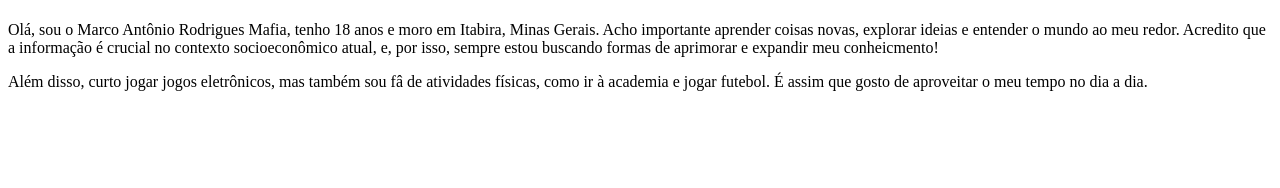
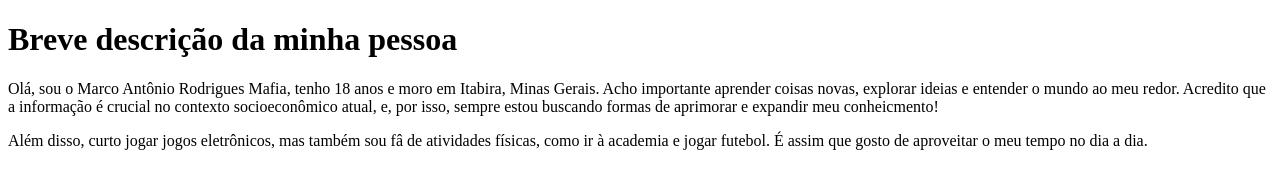
Before and after one commit to MarcoMafia/desenvolve-introducao-web, a plain HTML site: page pagina.html in a window 1280 px wide. Drawn offline with Linux system fonts and the light colour scheme.

Commit message:
Update pagina.html

```diff
--- a/pagina.html
+++ b/pagina.html
@@ -4,7 +4,7 @@
         <title>Marco Antônio</title>
     </head>
     <body>
-        <h1></h1>
+        <h1>Breve descrição da minha pessoa</h1>
         <p>Olá, sou o Marco Antônio Rodrigues Mafia, tenho 18 anos e moro em Itabira, Minas Gerais. Acho importante aprender coisas novas, explorar ideias e entender o mundo ao meu redor. Acredito que a informação é crucial no contexto socioeconômico atual, e, por isso, sempre estou buscando formas de aprimorar e expandir meu conheicmento!</p>
         <p>Além disso, curto jogar jogos eletrônicos, mas também sou fâ de atividades físicas, como ir à academia e jogar futebol. É assim que gosto de aproveitar o meu tempo no dia a dia. </p>
     </body>
```
